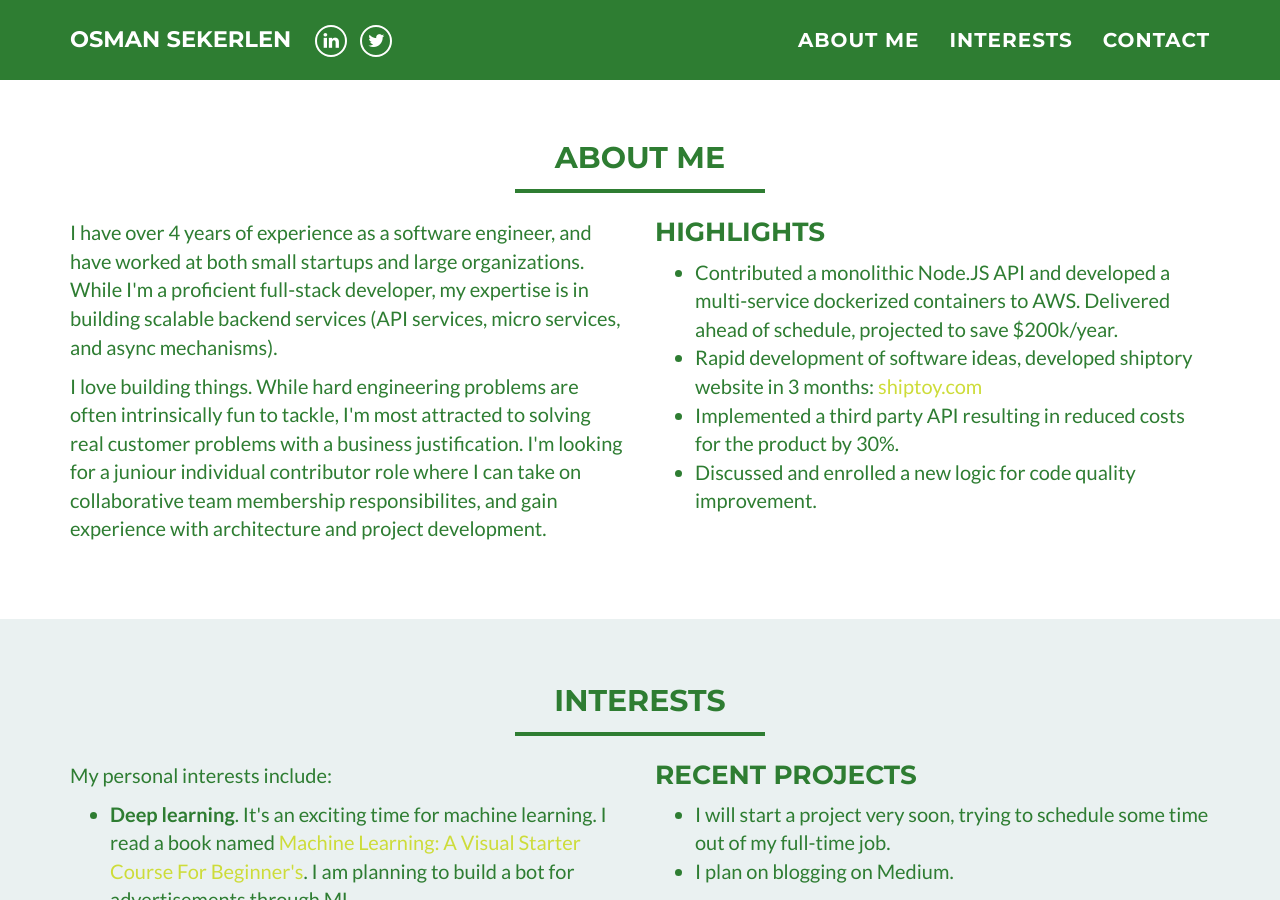
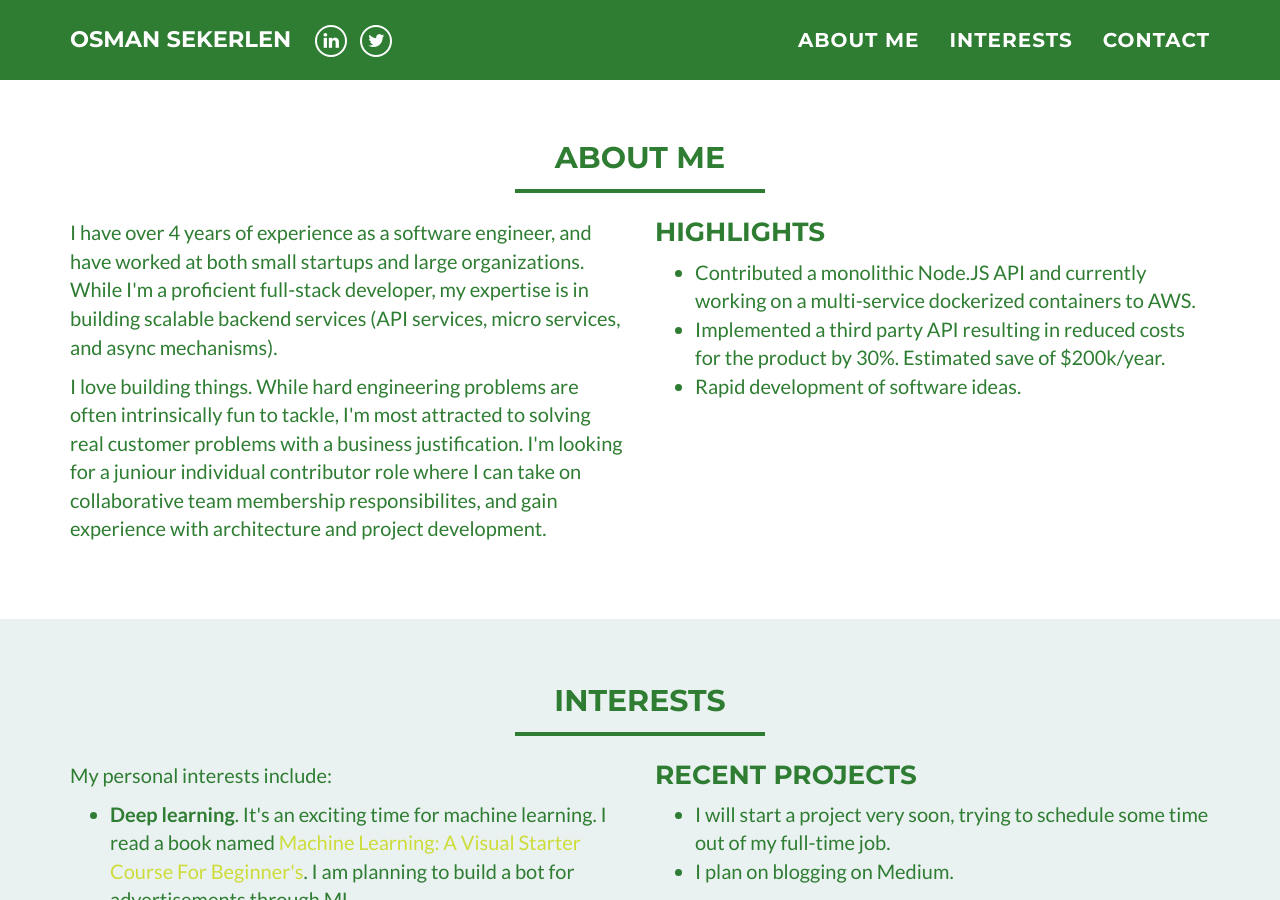
Before and after one commit to pegasuspect/pegasuspect.github.io, a Jekyll site: the page built from index.html, in a window 1280 px wide and 900 px high, scrolled down 498 px. Built offline with Jekyll 4.4.1, drawn with Linux system fonts in a browser that asks for light colours.

Commit message:
Updated highlights.

```diff
--- a/_includes/about_me.html
+++ b/_includes/about_me.html
@@ -26,11 +26,9 @@
 	    <div class="col-sm-6">
 		    <h3 style="margin-top:0;">Highlights</h3>
 		    <ul>
-    			<li>Contributed a monolithic Node.JS API and developed a multi-service dockerized containers to AWS.
-            Delivered ahead of schedule, projected to save $200k/year.</li>
-          <li>Rapid development of software ideas, developed shiptory website in 3 months: <a href="http://shiptory.com">shiptoy.com</a></li>
-          <li>Implemented a third party API resulting in reduced costs for the product by 30%.</li>
-    			<li>Discussed and enrolled a new logic for code quality improvement.</li>
+    			<li>Contributed a monolithic Node.JS API and currently working on a multi-service dockerized containers to AWS.</li>
+          <li>Implemented a third party API resulting in reduced costs for the product by 30%. Estimated save of $200k/year.</li>
+          <li>Rapid development of software ideas.</li>
 		    </ul>
 	    </div>
     </div>
```
